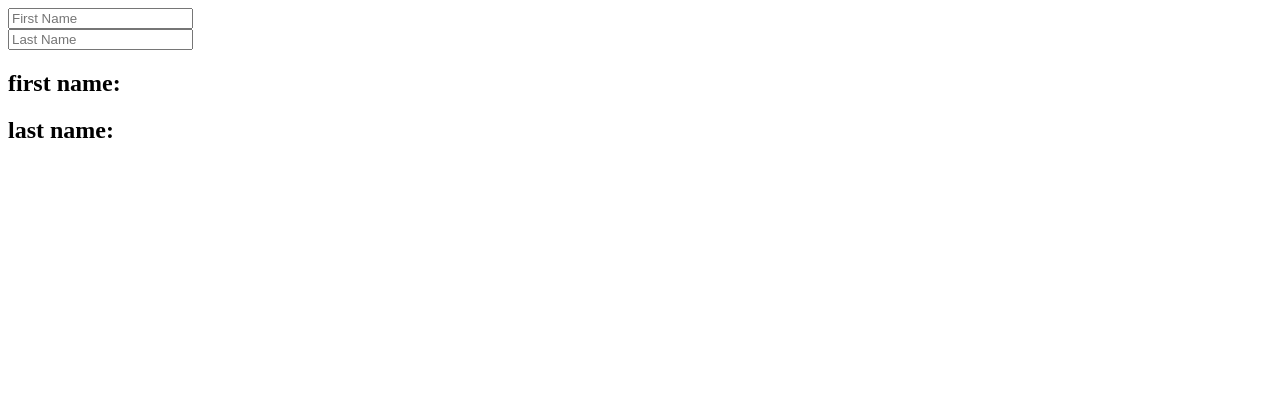
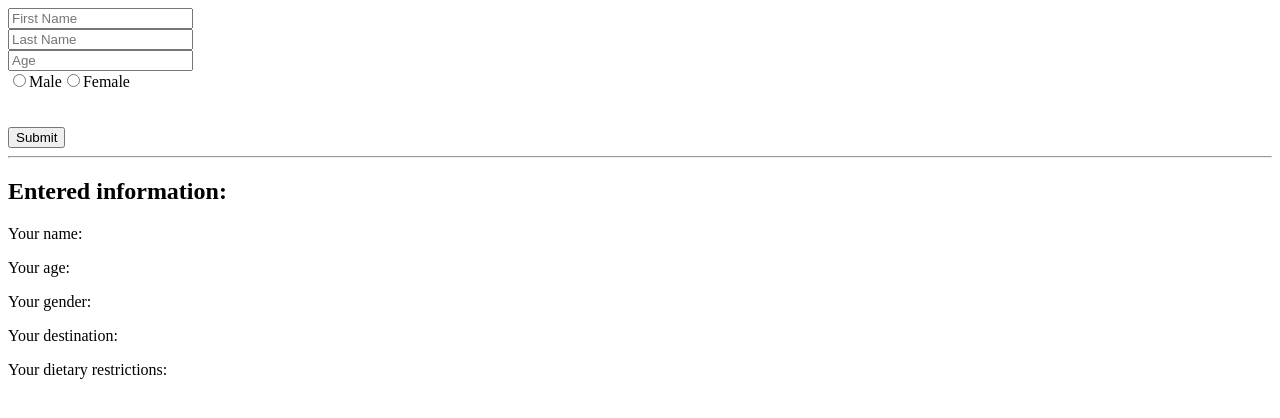
Before and after one commit to pgeliebter/react-practice, a React app: page / in a window 1280 px wide. Shown: the top 418 px of the page. Built offline with nearby package versions, Linux system fonts and the light colour scheme; the HTML template or start-up script is replaced by a standard one.

Commit message:
adds gender to form

```diff
--- a/src/App.js
+++ b/src/App.js
@@ -1,43 +1,89 @@
-import React from 'react'
 import './style.css'
-class App extends React.Component {
+import React, { Component } from 'react'
+
+/**
+ * Challenge: Wire up the partially-finished travel form so that it works!
+ * Remember to use the concept of controlled forms
+ * https://reactjs.org/docs/forms.html
+ *
+ * All information should be populating the text below the form in real-time
+ * as you're filling it out
+ *
+ * This exercise is adapted from the V School curriculum on vanilla JS forms:
+ * https://coursework.vschool.io/travel-form/
+ *
+ * All of our challenges and learning resources are open for the public
+ * to play around with and learn from at https://coursework.vschool.io
+ */
+
+class App extends Component {
 	constructor() {
 		super()
 		this.state = {
 			firstName: '',
-			lastName: ''
+			lastName: '',
+			age: '',
+			gender: '',
+			dietaryRestrictions: ''
 		}
 		this.handleChange = this.handleChange.bind(this)
 	}
 	handleChange(event) {
-		const { name, value, placeholder } = event.target
-		console.log(name, value, placeholder)
+		console.log(event.target)
+		const { name, value, id, type } = event.target
 		this.setState({ [name]: value })
 	}
 	render() {
 		return (
-			<div>
+			<main>
 				<form>
-					<input
-						type="text"
-						value={this.state.firstName}
-						name="firstName"
-						placeholder="First Name"
-						onChange={this.handleChange}
-					/>
+					<input placeholder="First Name" />
 					<br />
-					<input
-						type="text"
-						value={this.state.lastName}
-						name="lastName"
-						placeholder="Last Name"
-						onChange={this.handleChange}
-					/>
-					<h2>first name: {this.state.firstName}</h2>
-					<h2>last name: {this.state.lastName}</h2>
+					<input placeholder="Last Name" />
+					<br />
+					<input placeholder="Age" />
+					<br />
+					<label>
+						<input
+							type="radio"
+							value="Male"
+							name="gender"
+							onChange={this.handleChange}
+						/>
+						Male
+					</label>
+					<label>
+						<input
+							type="radio"
+							value="Female"
+							name="gender"
+							onChange={this.handleChange}
+						/>
+						Female
+					</label>
+					<br />
+
+					{/* Create select box for location here */}
+					<br />
+
+					{/* Create check boxes for dietary restrictions here */}
+					<br />
+
+					<button>Submit</button>
 				</form>
-			</div>
+				<hr />
+				<h2>Entered information:</h2>
+				<p>Your name: {/* First and last name here */}</p>
+				<p>Your age: {/* Age here */}</p>
+				<p>Your gender: {this.state.gender}</p>
+				<p>Your destination: {/* Destination here */}</p>
+				<p>
+					Your dietary restrictions:
+					{/* Dietary restrictions here, comma separated */}
+				</p>
+			</main>
 		)
 	}
 }
+
 export default App
```
